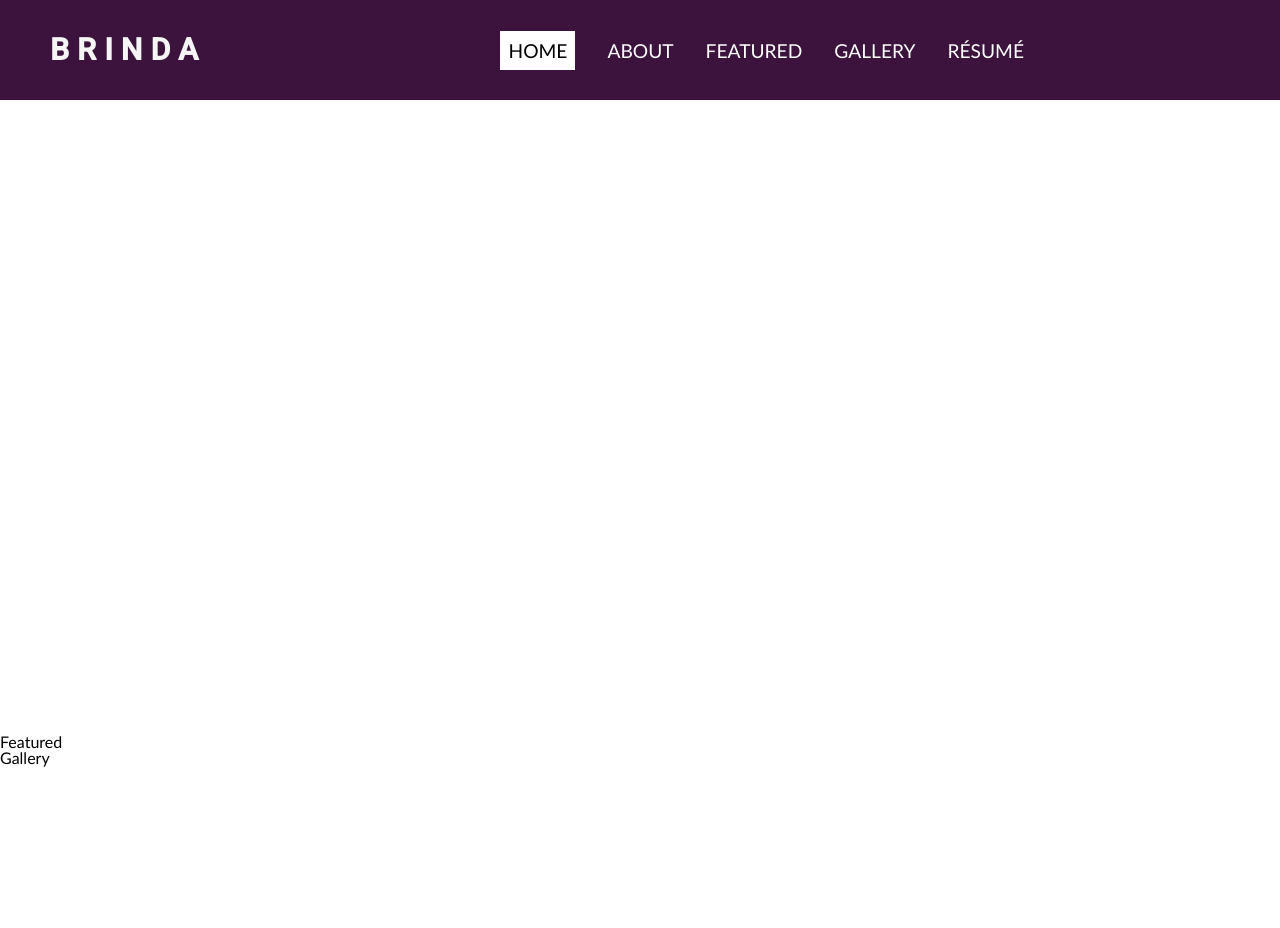
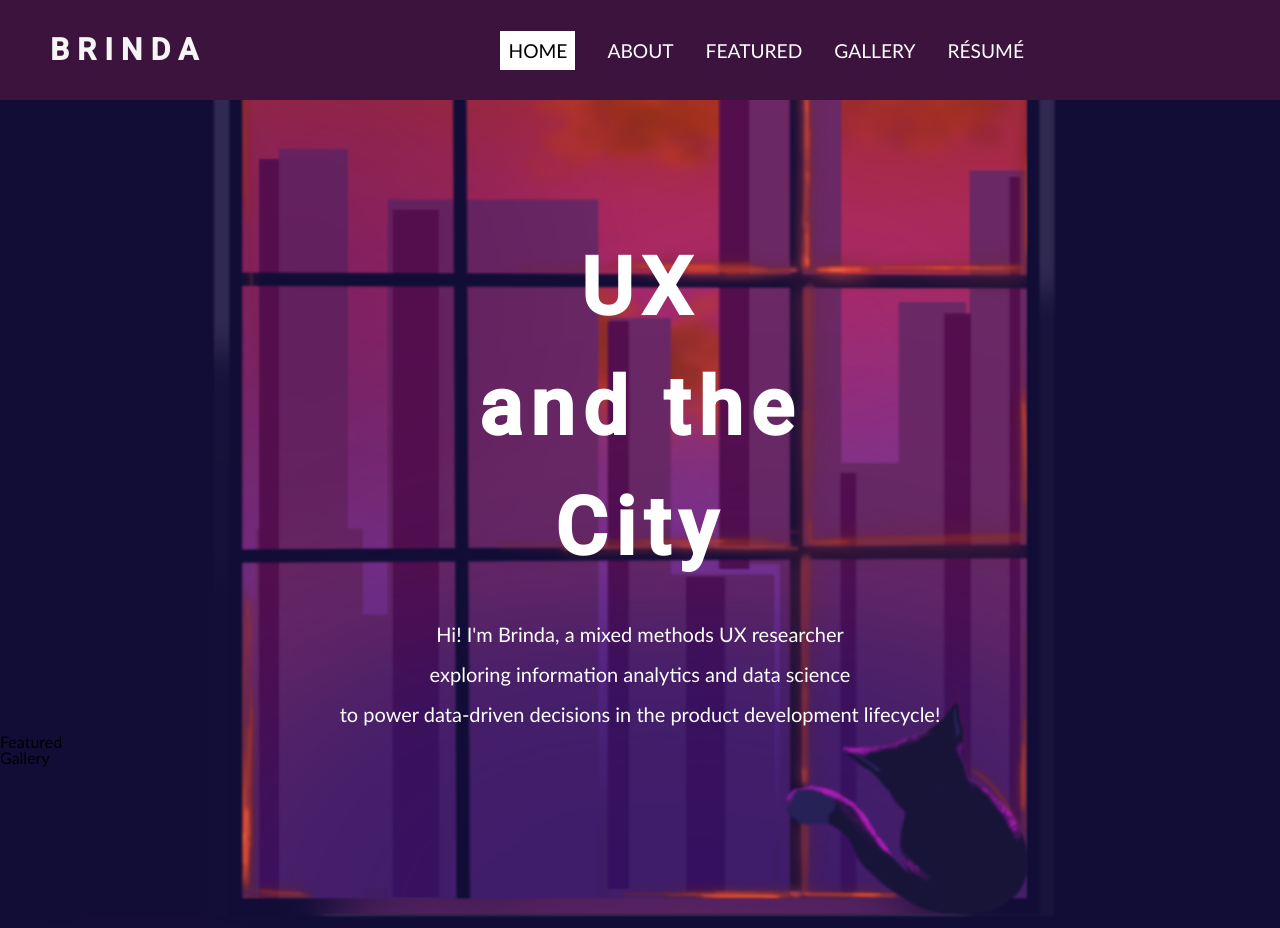
Before and after one commit to brindamehra/portf, a plain HTML site: page index.html in a window 1280 px wide. Drawn offline with Linux system fonts and the light colour scheme; the site is published under a folder, as on GitHub Pages, so addresses that start at the root find nothing.

Commit message:
Update style.css

```diff
--- a/style.css
+++ b/style.css
@@ -213,7 +213,7 @@ nav a:hover{
 .indexbanner {
     width: 100%;
     height: calc(100vh - 100px);
-    background-image: url('/images/backgroundhero.png');
+    background-image: url('images/backgroundhero.png');
     background-repeat: no-repeat;
     background-position: center;
     background-size: cover;
```
